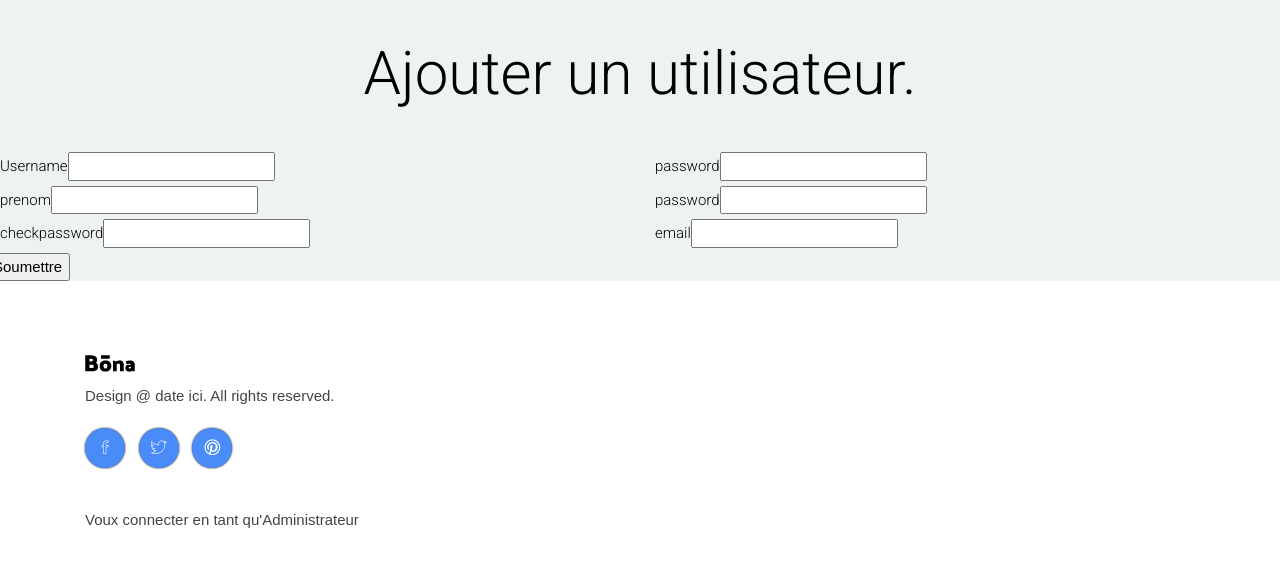
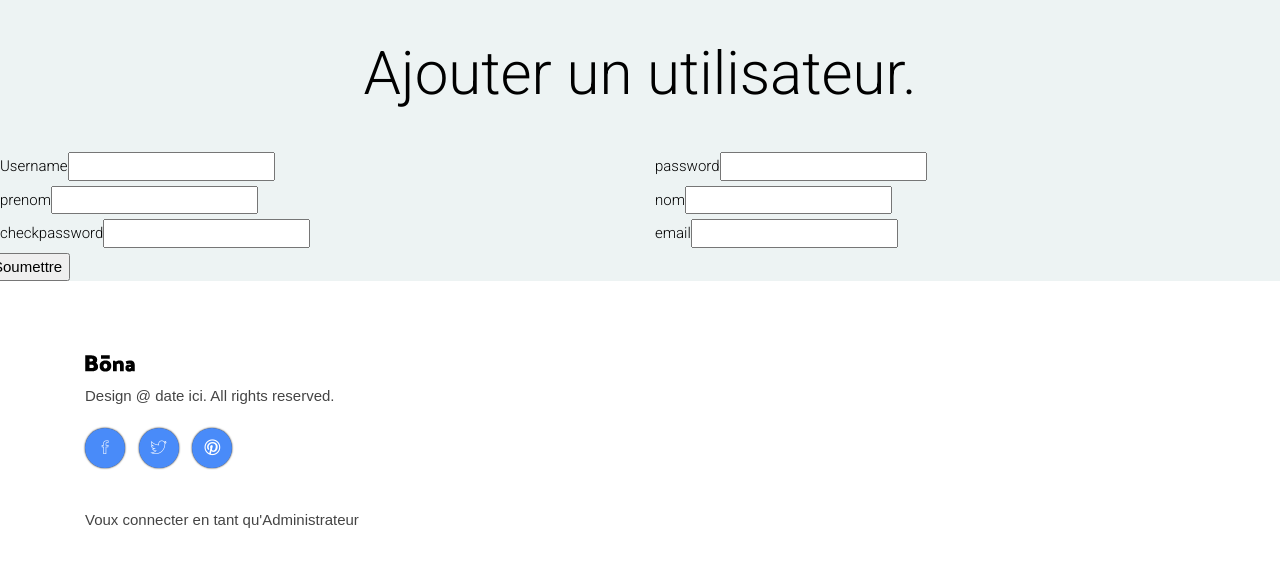
Before and after one commit to Juju075/Openclassrooms, a PHP site: a page that uses views/form/register.php in a window 1280 px wide. Shown: the part 364-926 px from the top of the page. Run offline with PHP 8.4, Linux system fonts and the light colour scheme; some web fonts are replaced.

Commit message:
Configured composer.json, add some attributs to function store() and modified registration form  added twig

```diff
--- a/controllers/ControllerRegister.php
+++ b/controllers/ControllerRegister.php
@@ -37,7 +37,13 @@
         }
     }
 
+    //Verifier presence des attribut
     private function store(){
+        //debugging
+        echo('OK function store ctrl');
+        echo($_POST['prenom']);
+        echo($_POST['nom']);
+
         if(!empty($_POST['email'] && $_POST['checkpassword'])){
             $email = $_POST['email'];
 
@@ -49,11 +55,9 @@
                     $token = '123456'; //random_bytes (10); // a corriger
 
                     $default_avatar = '01.jpg';
-                    $obj = array('username'=> $_POST['username'],'password'=> $pass_hache,'email'=> $_POST['email'],'activated'=>'1','validation_key'=> $token,'usertype'=>'1','avatar' => $default_avatar);
-
+                    $obj = array('username'=> $_POST['username'],'password'=> $pass_hache,'email'=> $_POST['email'],'activated'=>'1','validation_key'=> $token,'usertype'=>'1','avatar' => $default_avatar,'prenom'=> $_POST['prenom'],'nom'=> $_POST['nom']);
 
                     $this->_user = new User($obj);
-
 
                     $transfert = new UserManager;
                     $transfert->add($obj);
--- a/views/form/register.php
+++ b/views/form/register.php
@@ -6,7 +6,7 @@
                     <div class="col-md-6"><label for="username">Username</label><input type="text"name="username"></div>
                     <div class="col-md-6"><label for="password">password</label><input type="text"name="password"></div>
                     <div class="col-md-6"><label for="prenom">prenom</label><input type="text"name="prenom"></div>
-                    <div class="col-md-6"><label for="nom">password</label><input type="text"name="nom"></div>
+                    <div class="col-md-6"><label for="prenom">nom</label><input type="text"name="nom"></div>
                     <div class="col-md-6"><label for="checkpassword">checkpassword</label><input type="text"name="checkpassword"></div>
                     <div class="col-md-6"><label for="email">email</label><input type="text"name="email"></div>
                     <div class="button"><button type="submit">Soumettre</button></div>
--- /dev/null
+++ b/views/viewError.php
@@ -0,0 +1 @@
+erreur route viewError.php
```
Also changed, not shown: composer.json (+11 -4 lines), 2 other files.
